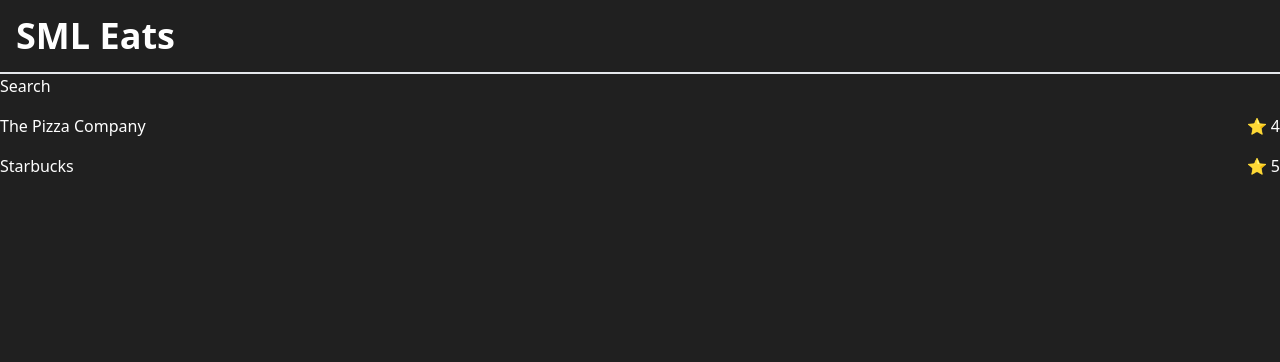
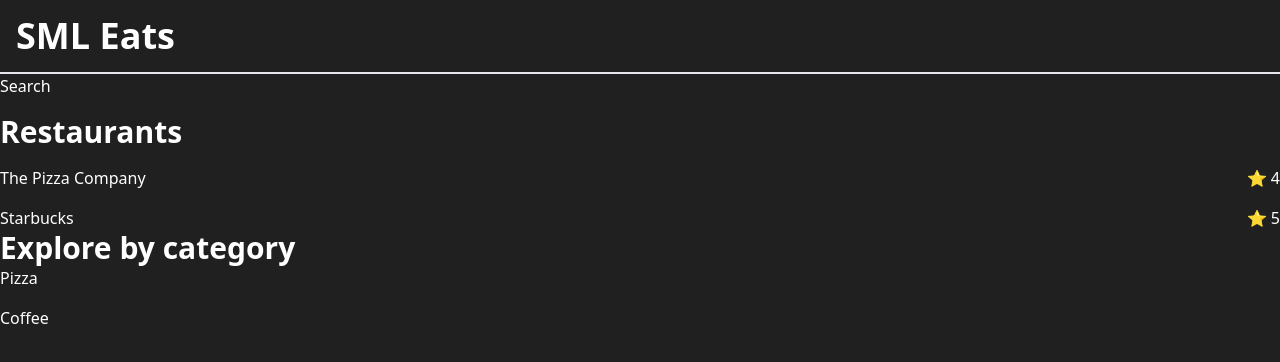
Before and after one commit to shamwela/sml-eats, a Next.js app: page / in a window 1280 px wide. Shown: the top 362 px of the page. Built offline with nearby package versions, Linux system fonts and the light colour scheme.

Commit message:
Add some category implementation

```diff
--- a/pages/index.tsx
+++ b/pages/index.tsx
@@ -3,6 +3,8 @@ import Link from 'next/link'
 import type { Restaurant } from 'types/restaurant'
 
 const Home = ({ restaurants }: { restaurants: Restaurant[] }) => {
+  const categories = restaurants.map(({ category }) => category)
+
   return (
     <>
       <Head
@@ -16,6 +18,7 @@ const Home = ({ restaurants }: { restaurants: Restaurant[] }) => {
           <a>Search</a>
         </Link>
 
+        <h2>Restaurants</h2>
         {restaurants?.map(({ name, slug, rating }) => {
           return (
             <section key={slug} className='flex justify-between'>
@@ -28,6 +31,15 @@ const Home = ({ restaurants }: { restaurants: Restaurant[] }) => {
           )
         })}
       </section>
+
+      <h2>Explore by category</h2>
+      <section className='flex flex-col gap-y-4'>
+        {categories.map((category) => (
+          <Link href='/' key={category}>
+            <a>{category}</a>
+          </Link>
+        ))}
+      </section>
     </>
   )
 }
--- a/styles/globals.css
+++ b/styles/globals.css
@@ -22,6 +22,10 @@ h1 {
   @apply text-4xl;
 }
 
+h2 {
+  @apply text-3xl;
+}
+
 button,
 .button,
 img {
```
